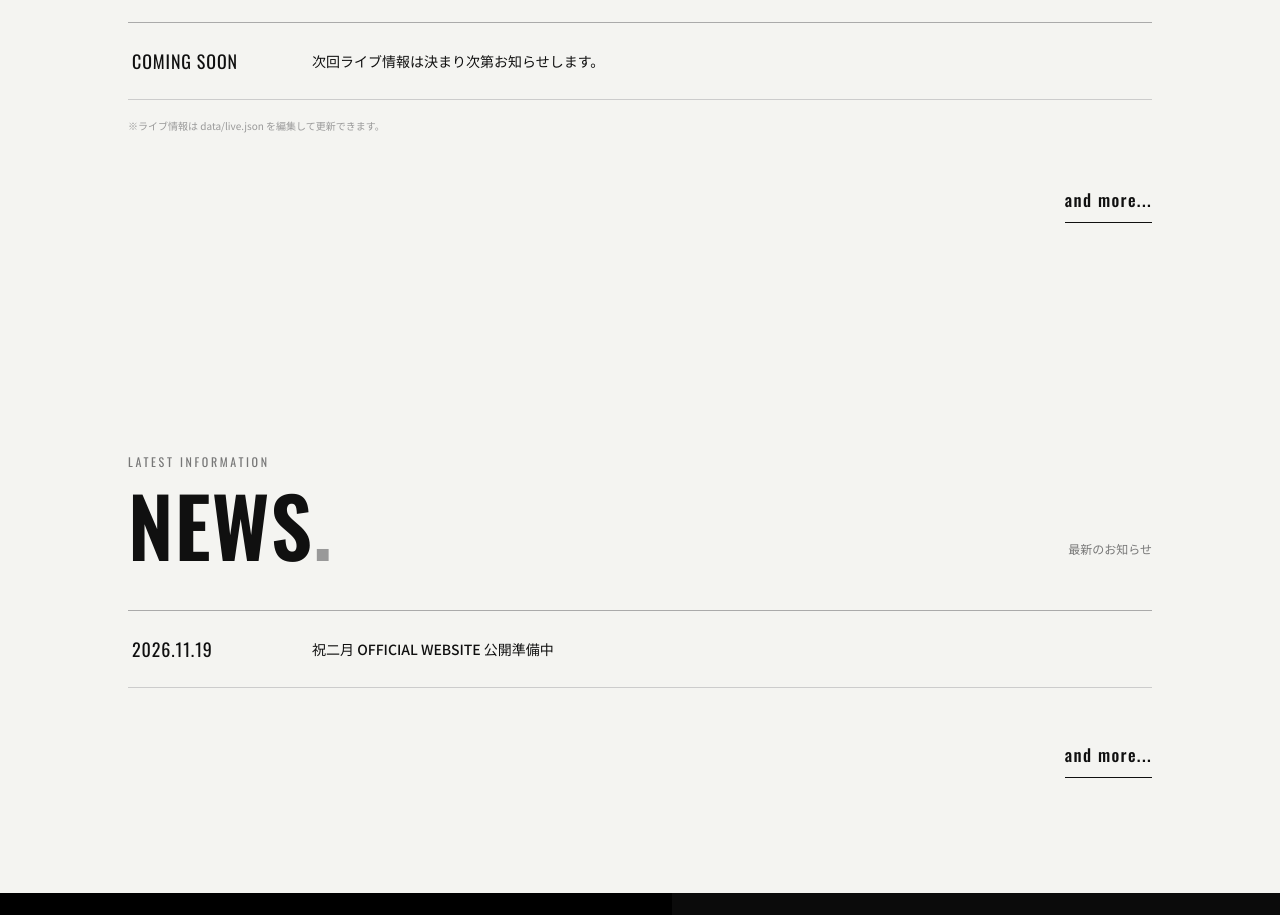
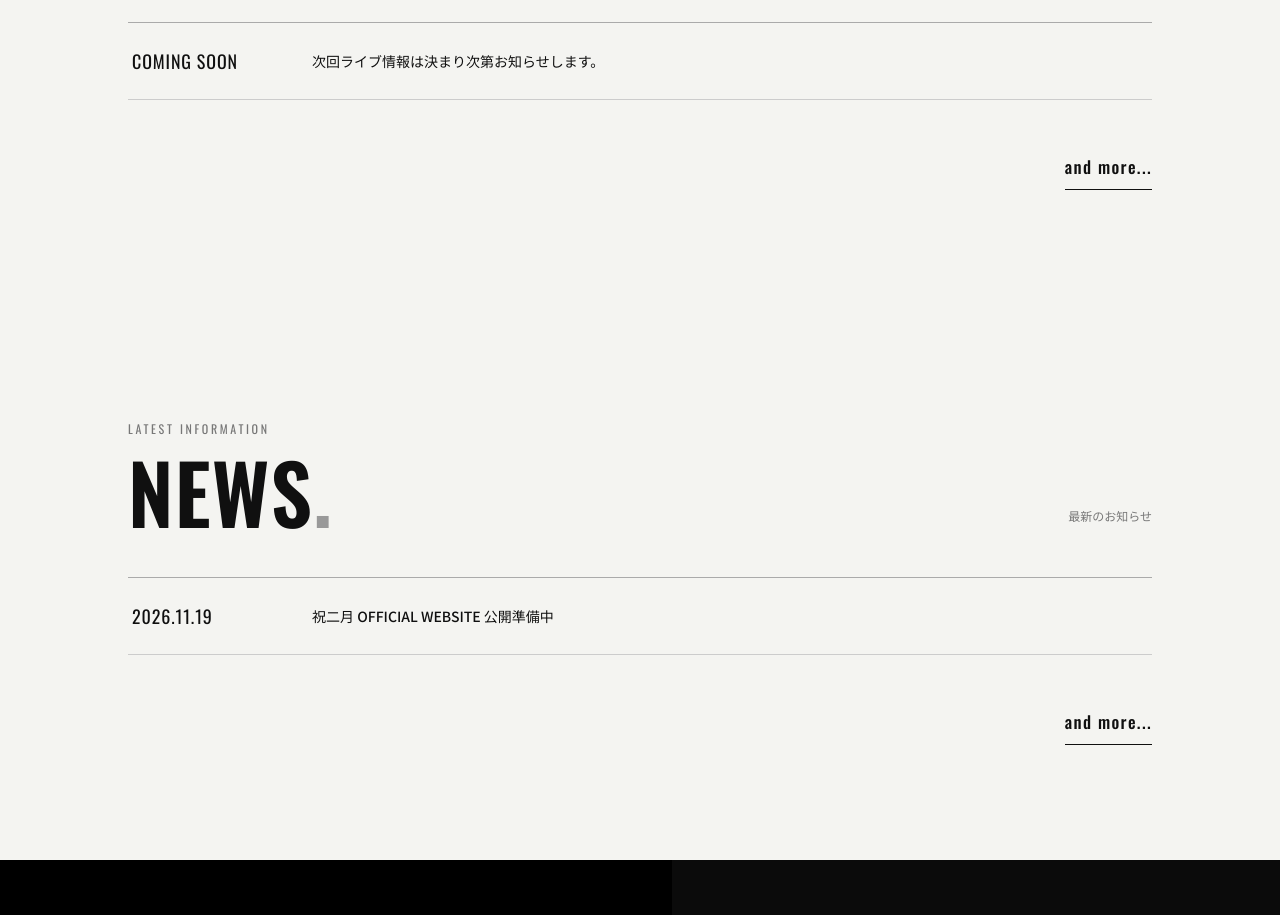
Before and after one commit to shuku2gatsu/shuku2gatsu-official, a plain HTML site: page index.html in a window 1280 px wide. Shown: the part 1050-1965 px from the top of the page. Drawn offline with nearby package versions, Linux system fonts and the light colour scheme.

Commit message:
Update index.html

```diff
--- a/index.html
+++ b/index.html
@@ -68,7 +68,6 @@
 <div class="entry-list" id="live-list">
 <p class="loading">LIVE INFORMATION LOADING...</p>
 </div>
-<p class="edit-note">※ライブ情報は data/live.json を編集して更新できます。</p>
 <a class="and-more" href="live.html">and more...</a></section>
 <section class="section news-section" id="news">
 <div class="section-heading">
```
